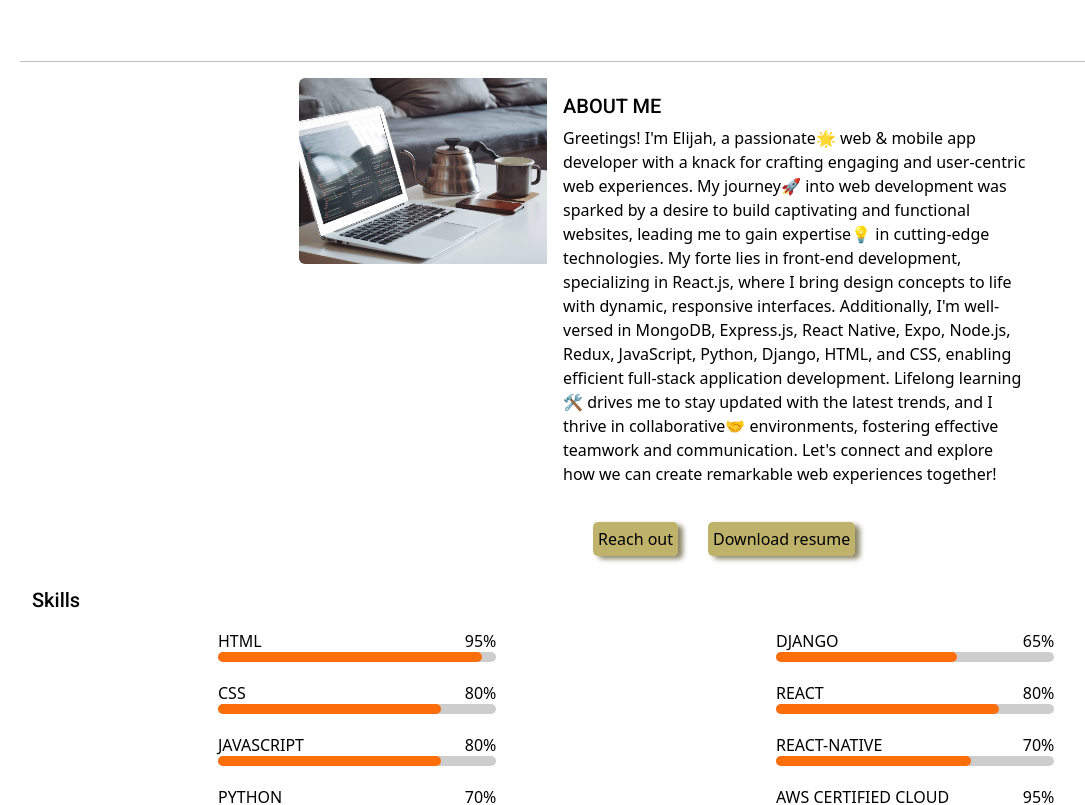
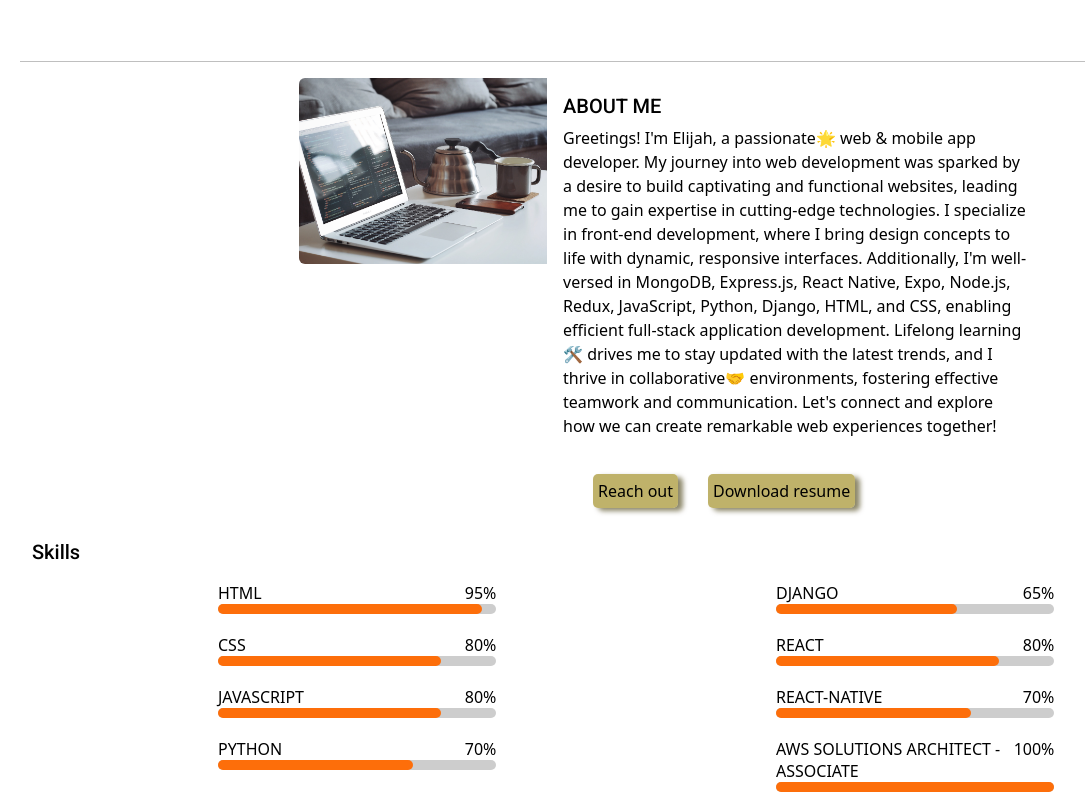
Before and after one commit to kobby-ofori/Portfolio-website, a React (Create React App) app: page / in a window 1280 px wide. Shown: the part 620-1425 px from the top of the page, without its empty margins (62-1147 px from the left). Built offline with nearby package versions, Linux system fonts and the light colour scheme.

Commit message:
Update index html, about and domain

```diff
--- a/public/index.html
+++ b/public/index.html
@@ -7,7 +7,7 @@
     <meta name="theme-color" content="#000000" />
     <meta
       name="description"
-      content="Web site created using create-react-app"
+      content="I’m a frontend developer passionate about building modern websites and mobile apps using libraries and frameworks such as React.js, Next.js, React Native, and more."
     />
     <link rel="apple-touch-icon" href="%PUBLIC_URL%/profilePic.png" />
     <!--
@@ -24,7 +24,7 @@
       work correctly both with client-side routing and a non-root public URL.
       Learn how to configure a non-root public URL by running `npm run build`.
     -->
-    <title>Elijah Ofori - Web & Mobile App Developer Portfolio</title>
+    <title>Elijah Ofori - Frontend Developer Portfolio</title>
   </head>
   <body>
     <noscript>You need to enable JavaScript to run this app.</noscript>
--- a/src/components/about/About.jsx
+++ b/src/components/about/About.jsx
@@ -21,12 +21,10 @@ const About = () => {
                 <h5>ABOUT ME</h5>
                 <p class="card-text">
                   Greetings! I'm Elijah, a passionate🌟 web & mobile app
-                  developer with a knack for crafting engaging and user-centric
-                  web experiences. My journey🚀 into web development was sparked
+                  developer. My journey into web development was sparked
                   by a desire to build captivating and functional websites,
-                  leading me to gain expertise💡 in cutting-edge technologies.
-                  My forte lies in front-end development, specializing in
-                  React.js, where I bring design concepts to life with dynamic,
+                  leading me to gain expertise in cutting-edge technologies.
+                  I specialize in front-end development, where I bring design concepts to life with dynamic,
                   responsive interfaces. Additionally, I'm well-versed in
                   MongoDB, Express.js, React Native, Expo, Node.js, Redux,
                   JavaScript, Python, Django, HTML, and CSS, enabling efficient
--- a/src/components/skills/Skills.jsx
+++ b/src/components/skills/Skills.jsx
@@ -82,11 +82,11 @@ const Skills = () => {
 
           <div className="experience-item">
             <div className="experience-info">
-              <p>AWS CERTIFIED CLOUD PRACTITIONER</p>
-              <p>95%</p>
+              <p>AWS SOLUTIONS ARCHITECT - ASSOCIATE</p>
+              <p>100%</p>
             </div>
             <div className="progress-line" data-percent="95%">
-              <span style={{ width: "95%" }}></span>
+              <span style={{ width: "100%" }}></span>
             </div>
           </div>
         </Col>
```
